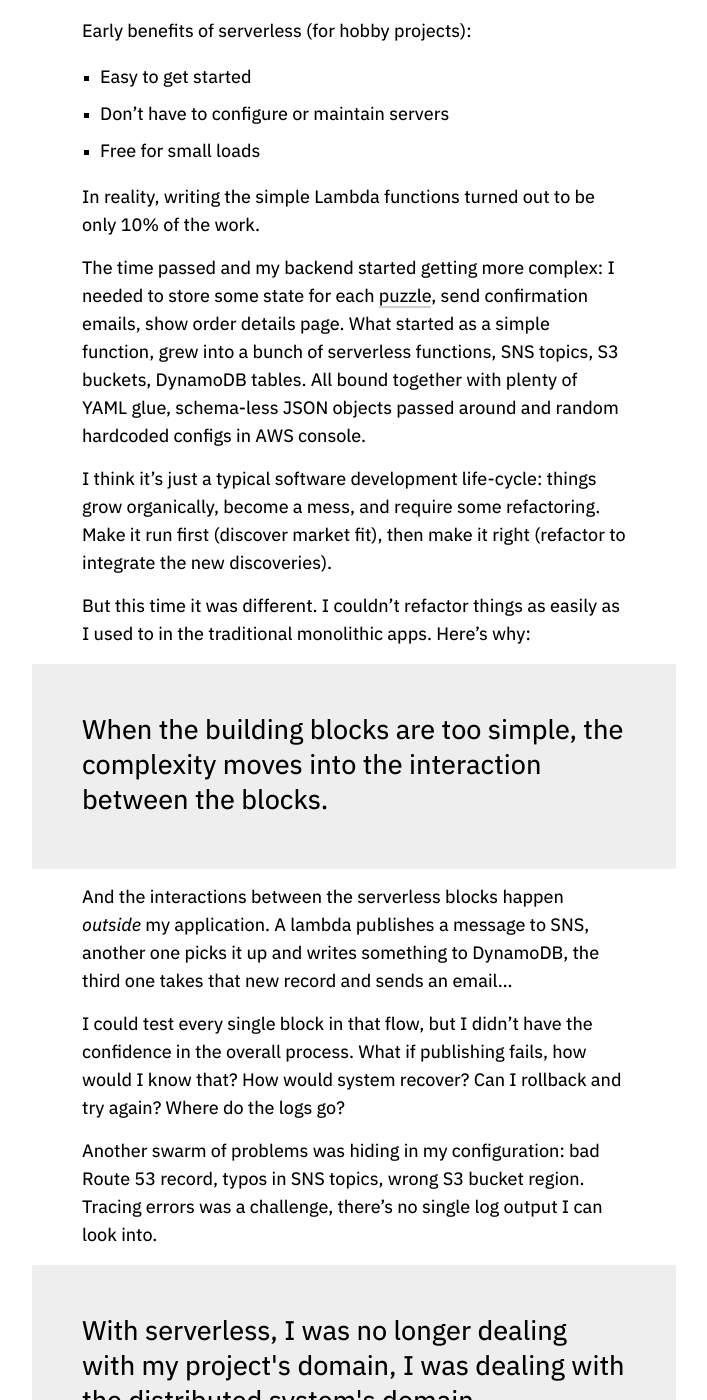
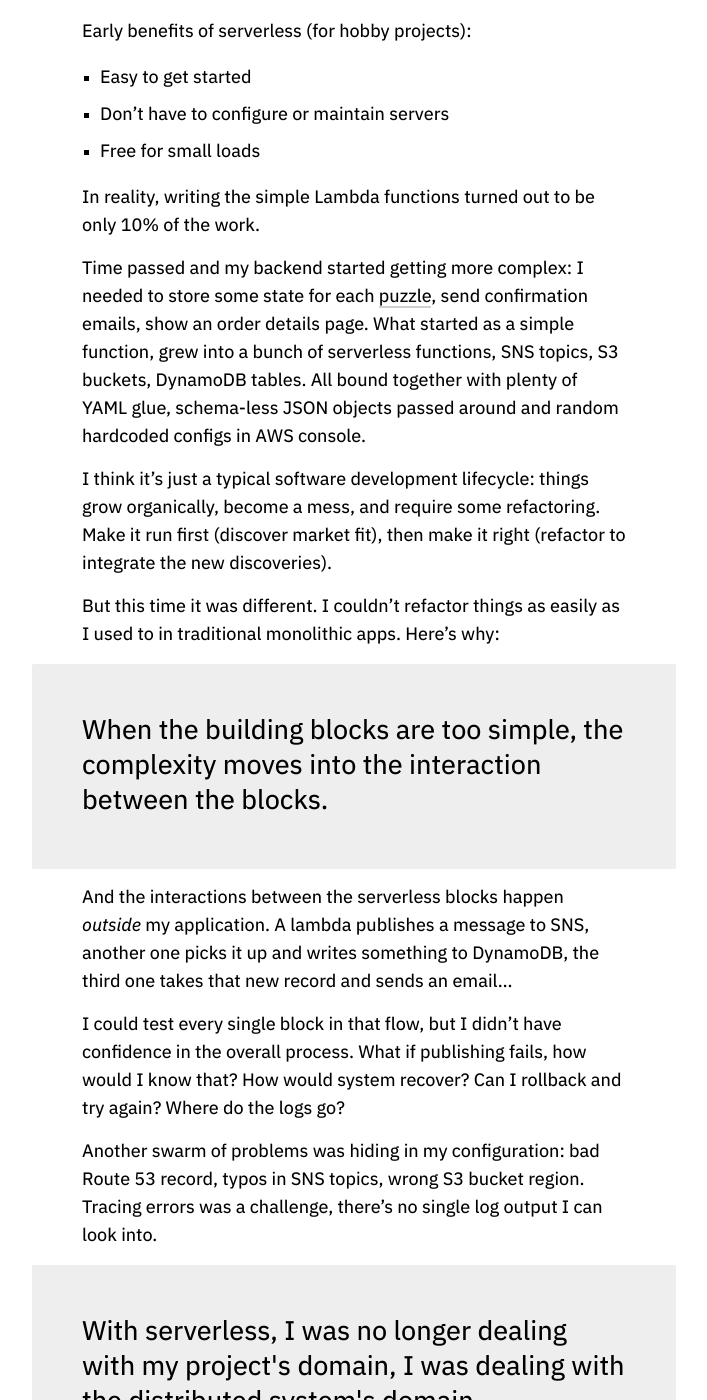
Before and after one commit to frantic/frantic.github.io, a Jekyll site: the page built from _posts/2020-11-14-back-to-rails.md, in a window 1280 px wide and 1400 px high, scrolled down 1053 px. Shown: the whole window, without its empty margins (286-993 px from the left). Built offline with Jekyll 4.4.1, drawn with Linux system fonts in a browser that asks for light colours; some of the changed text lies outside the part shown.

Commit message:
Fix typos

```diff
--- a/_posts/2020-11-14-back-to-rails.md
+++ b/_posts/2020-11-14-back-to-rails.md
@@ -32,17 +32,17 @@ Early benefits of serverless (for hobby projects):
 
 In reality, writing the simple Lambda functions turned out to be only 10% of the work.
 
-The time passed and my backend started getting more complex: I needed to store some state for each [puzzle](https://hacker.gifts/products/space-invaders), send confirmation emails, show order details page. What started as a simple function, grew into a bunch of serverless functions, SNS topics, S3 buckets, DynamoDB tables. All bound together with plenty of YAML glue, schema-less JSON objects passed around and random hardcoded configs in AWS console.
+Time passed and my backend started getting more complex: I needed to store some state for each [puzzle](https://hacker.gifts/products/space-invaders), send confirmation emails, show an order details page. What started as a simple function, grew into a bunch of serverless functions, SNS topics, S3 buckets, DynamoDB tables. All bound together with plenty of YAML glue, schema-less JSON objects passed around and random hardcoded configs in AWS console.
 
-I think it's just a typical software development life-cycle: things grow organically, become a mess, and require some refactoring. Make it run first (discover market fit), then make it right (refactor to integrate the new discoveries).
+I think it's just a typical software development lifecycle: things grow organically, become a mess, and require some refactoring. Make it run first (discover market fit), then make it right (refactor to integrate the new discoveries).
 
-But this time it was different. I couldn’t refactor things as easily as I used to in the traditional monolithic apps. Here’s why:
+But this time it was different. I couldn’t refactor things as easily as I used to in traditional monolithic apps. Here’s why:
 
 <p class="large">When the building blocks are too simple, the complexity moves into the interaction between the blocks.</p>
 
 And the interactions between the serverless blocks happen _outside_ my application. A lambda publishes a message to SNS, another one picks it up and writes something to DynamoDB, the third one takes that new record and sends an email...
 
-I could test every single block in that flow, but I didn't have the confidence in the overall process. What if publishing fails, how would I know that? How would system recover? Can I rollback and try again? Where do the logs go?
+I could test every single block in that flow, but I didn't have confidence in the overall process. What if publishing fails, how would I know that? How would system recover? Can I rollback and try again? Where do the logs go?
 
 Another swarm of problems was hiding in my configuration: bad Route 53 record, typos in SNS topics, wrong S3 bucket region. Tracing errors was a challenge, there's no single log output I can look into.
 
@@ -69,13 +69,13 @@ I haven’t used Rails since 2013, and for the last 8 years at Facebook I’ve b
 
 ![](/assets/back-to-rails/logo.jpg)
 
-The experience of picking Rails back up was really nice but... uneventful. Nothing really changed that much. Few things got added, a few small things moved around.
+The experience of picking Rails back up was really nice but... uneventful. Not much had really changed. A few things got added, a few small things moved around.
 
 Of course I did [hit some magical Ruby issues](https://github.com/rails/rails/issues/38060). But unlike my typical experience with JavaScript, I was quickly able to find the solution.
 
-Rails comes with so many things built-in and configured. Over the years without Rails I used to gluing random JavaScript libraries together to roll my own routing, file storage wrappers, email preview pipeline, managing secrets, test setup with fixtures, database migrations, logging, performance reporting, deployment scripts. With Rails I didn’t have to think about all these details and could simply focus on making product-visible changes.
+Rails comes with so many things built-in and configured. Over the years, without Rails, I used to gluing random JavaScript libraries together to roll my own routing, file storage wrappers, email preview pipeline, managing secrets, test setup with fixtures, database migrations, logging, performance reporting, deployment scripts. With Rails I didn’t have to think about all these details and could simply focus on making product-visible changes.
 
-It was as like driving a Tesla after years of making my own scrappy cars. Similar components, but all configured and aligned to work well together.
+It was like driving a Tesla after years of making my own scrappy cars. Similar components, but all configured and aligned to work well together.
 
 Benefits of Rails (for hobby projects):
 
@@ -93,4 +93,4 @@ Drawbacks of Rails (for hobby projects):
 
 —
 
-Serverless is like a black hole. It promised exciting adventures, but the gravity sucked me in and I spend most of my efforts dealing with its complexity, instead of focusing on my product.
+Serverless is like a black hole. It promised exciting adventures, but gravity sucked me in and I spent most of my efforts dealing with its complexity, instead of focusing on my product.
```
Also changed, not shown: other parts of _posts/2020-11-14-back-to-rails.md (+3 -3 lines).
